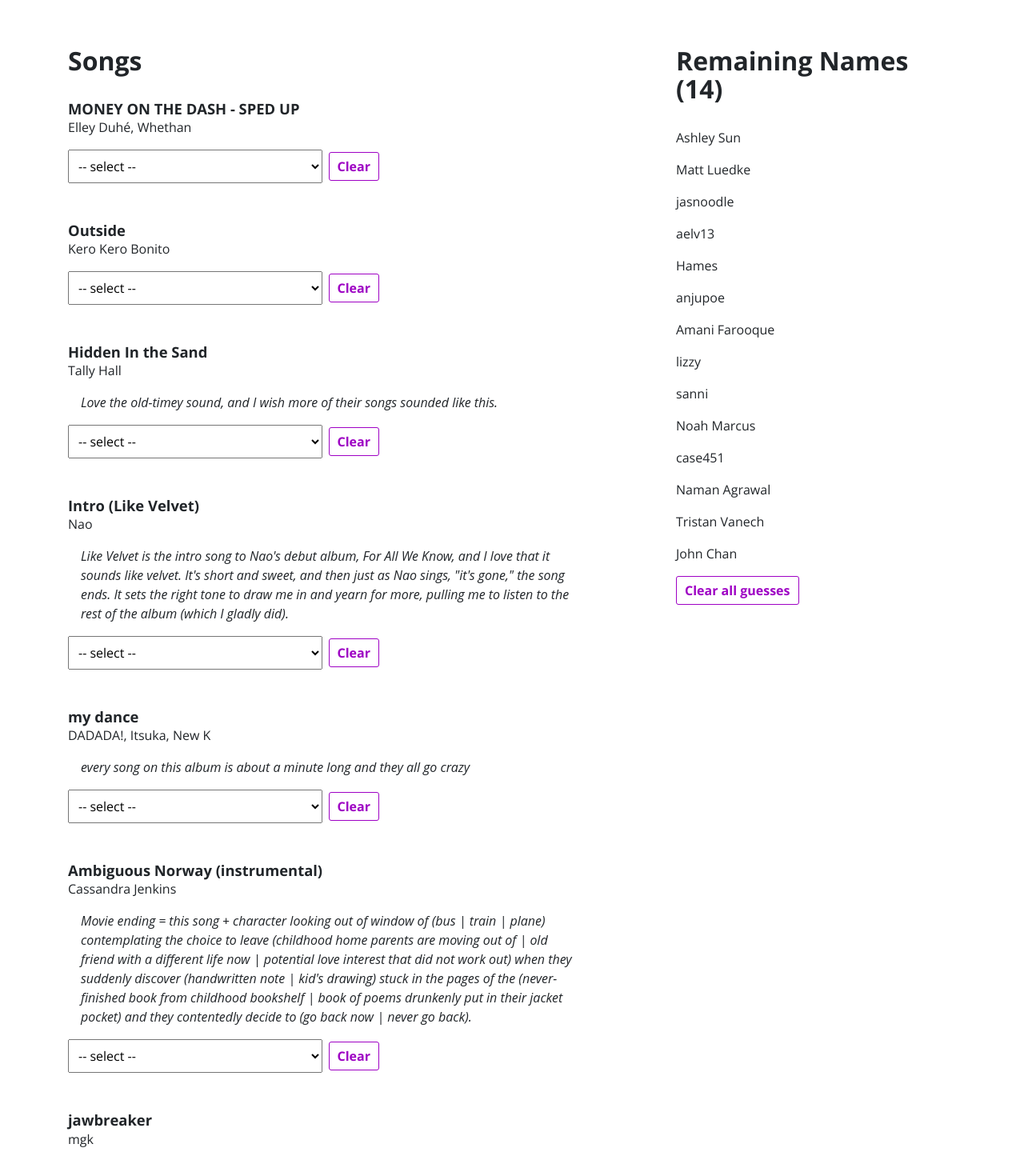
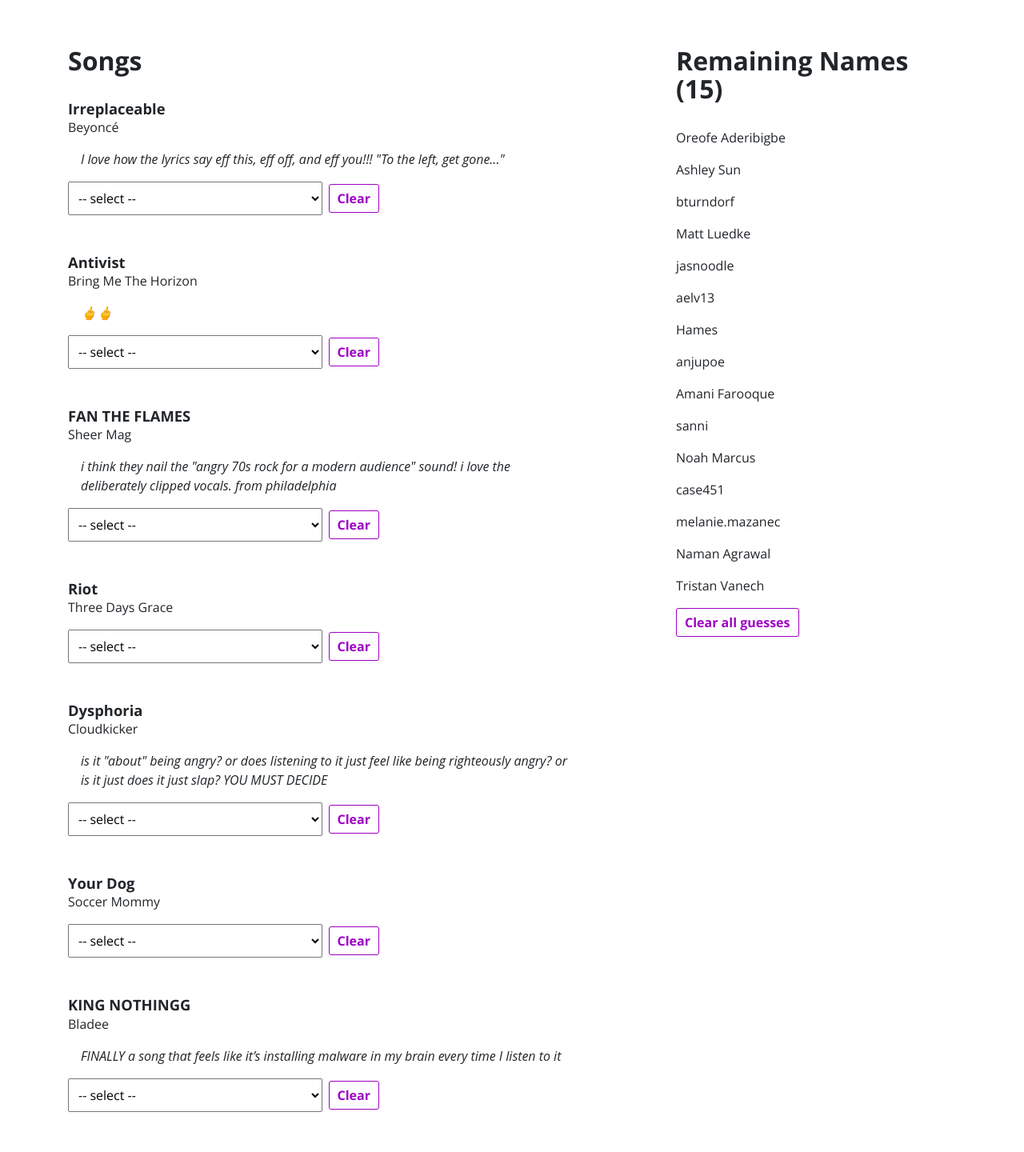
Before and after one commit to aloverso/music-league-guesser, a Next.js app: page / in a window 1280 px wide. Shown: the part 320-1760 px from the top of the page at 80% size. Built offline with nearby package versions, Linux system fonts and the light colour scheme.

Commit message:
10/7 songs

```diff
--- /dev/null
+++ b/data/2024-10-07/answers.ts
@@ -0,0 +1,3 @@
+export default {
+
+}
--- /dev/null
+++ b/data/2024-10-07/names.ts
@@ -0,0 +1,21 @@
+export default [
+  "Oreofe Aderibigbe",
+  // "Soma",
+  "Ashley Sun",
+  "bturndorf",
+  "Matt Luedke",
+  // "Walker Gosrich",
+  "jasnoodle",
+  "aelv13",
+  "Hames",
+  "anjupoe",
+  "Amani Farooque",
+  // "lizzy",
+  "sanni",
+  "Noah Marcus",
+  "case451",
+  "melanie.mazanec",
+  "Naman Agrawal",
+  "Tristan Vanech",
+  // "John Chan",
+];
--- /dev/null
+++ b/data/2024-10-07/songs.ts
@@ -0,0 +1,77 @@
+export default [
+  {
+    title: "Irreplaceable",
+    artist: "Beyoncé",
+    comment: "I love how the lyrics say eff this, eff off, and eff you!!! \"To the left, get gone...\"\n",
+  },
+  {
+    title: "Antivist",
+    artist: "Bring Me The Horizon",
+    comment: "🖕🖕",
+  },
+  {
+    title: "FAN THE FLAMES",
+    artist: "Sheer Mag",
+    comment: " i think they nail the \"angry 70s rock for a modern audience\" sound! i love the deliberately clipped vocals. from philadelphia",
+  },
+  {
+    title: "Riot",
+    artist: "Three Days Grace",
+    comment: "",
+  },
+  {
+    title: "Dysphoria",
+    artist: "Cloudkicker",
+    comment: "is it \"about\" being angry? or does listening to it just feel like being righteously angry? or is it just does it just slap? YOU MUST DECIDE",
+  },
+  {
+    title: "Your Dog",
+    artist: "Soccer Mommy",
+    comment: ""
+  },
+  {
+    title: "KING NOTHINGG",
+    artist: "Bladee",
+    comment: "FINALLY a song that feels like it’s installing malware in my brain every time I listen to it",
+  },
+  {
+    title: "Fuck You",
+    artist: "CeeLo Green",
+    comment: "so many great songs in this category but this seemed like the obvious one. such an uplifting tune in every respect except the lyrics",
+  },
+  {
+    title: "No Children",
+    artist: "The Mountain Goats",
+    comment: "If you need a happier version of this song:\nhttps://www.tiktok.com/@couplagoofs/video/7026049643180018990?lang=en",
+  },
+  {
+    title: "Break Stuff",
+    artist: "Limp Bizkit",
+    comment: "This hit right in my angsty \"want to break stuff\" period. As corny as it sounds to modern ears, this hits me right in the paula abdulla oblongata. ",
+  },
+  {
+    title: "You Suck",
+    artist: "Strapping Young Lad",
+    comment: "",
+  },
+  {
+    title: "Eat Shit",
+    artist: "Lil Mariko",
+    comment: "another Lil Mariko banger graces music league youre welcome",
+  },
+  {
+    title: "Meticulous Bird",
+    artist: "Thao, Thao & The Get Down Stay Down",
+    comment: "i think this is a very directed kind of anger. hunger for justice kind of anger. i love Thao she's so ferocious",
+  },
+  {
+    title: "misha is fucking pissed",
+    artist: "Mr. Carmack",
+    comment: "R.I.P Misha",
+  },
+  {
+    title: "Mother",
+    artist: "IDLES",
+    comment: "if i was british i would get “the best way to scare a tory is to read and get rich” tattooed on my forehead",
+  },
+];
--- a/src/domain/consts.ts
+++ b/src/domain/consts.ts
@@ -1 +1 @@
-export const CURRENT_WEEK = "2024-09-30";
+export const CURRENT_WEEK = "2024-10-07";
```
